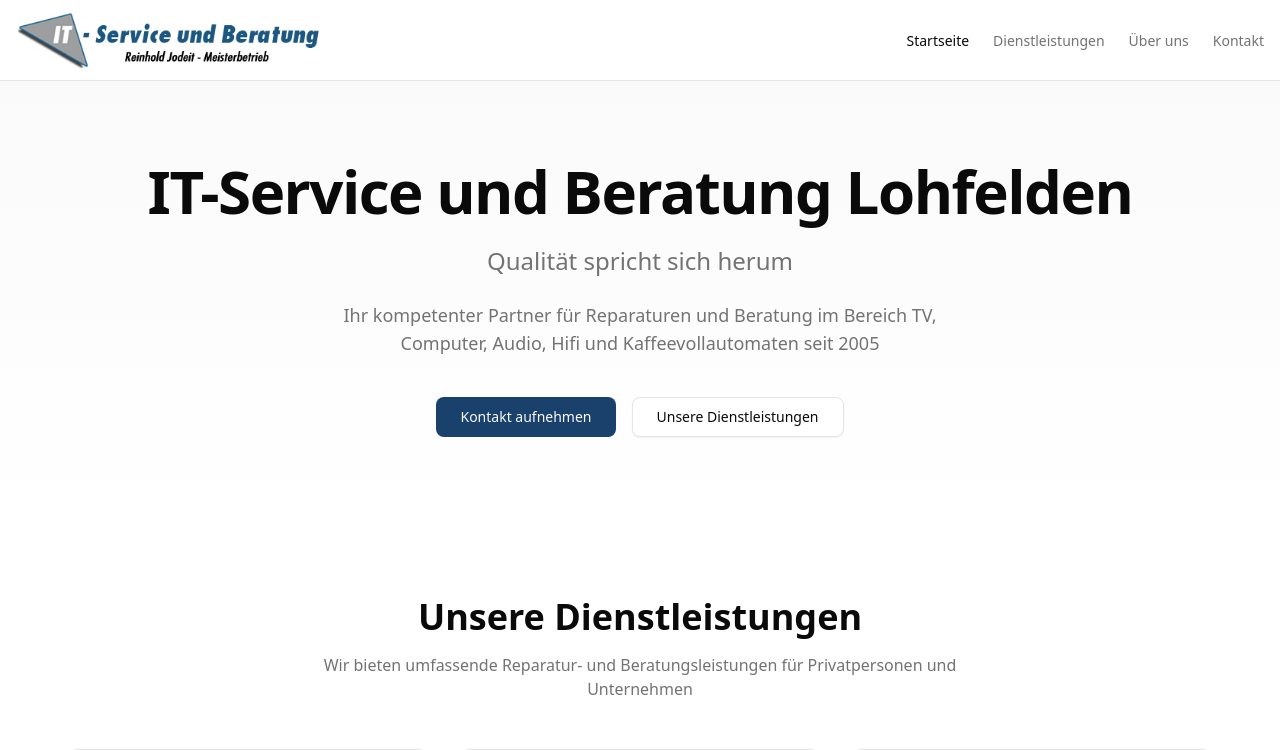
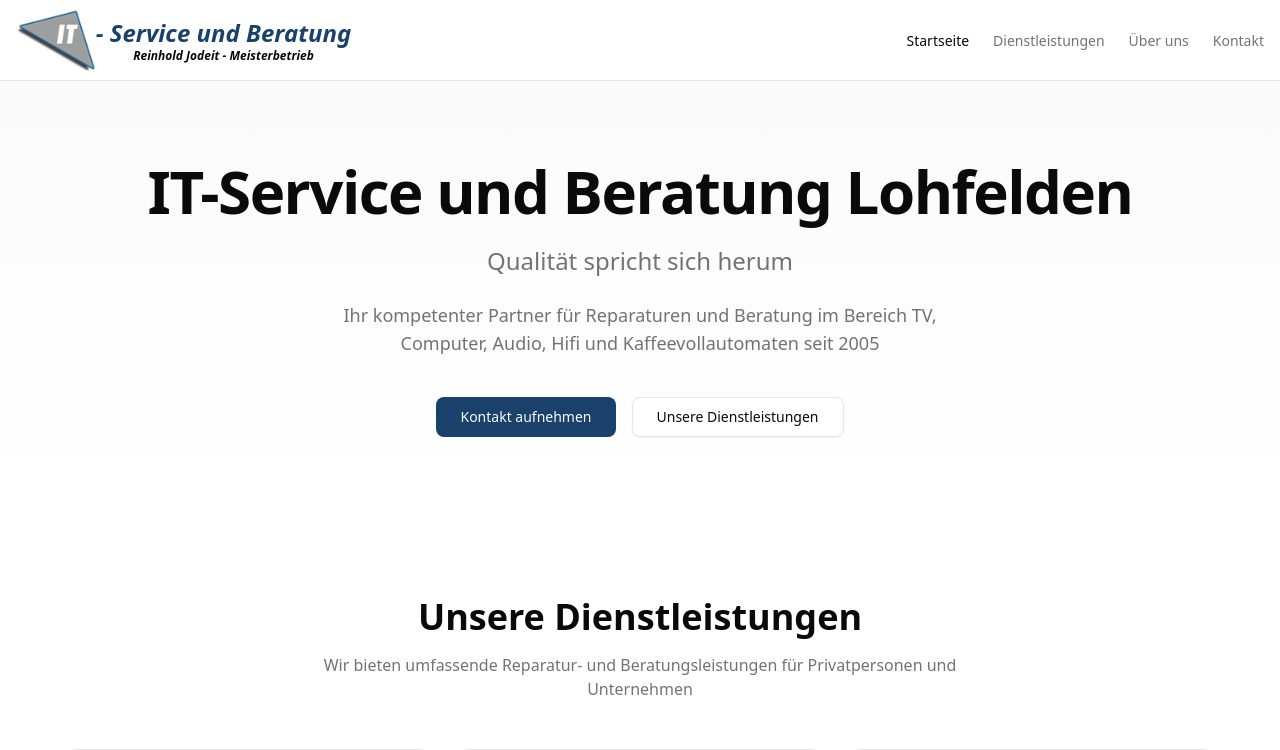
Before and after one commit to gutisalex/it-service-lohfelden, a Next.js app: page / in a window 1280 px wide. Shown: the top 750 px of the page. Built offline with nearby package versions, Linux system fonts and the light colour scheme.

Commit message:
feat: enhance navigation component with additional branding elements
- Updated logo size for improved aesthetics
- Added descriptive text for services and business owner in the navigation
- Adjusted styling for better alignment and visibility

```diff
--- a/components/navigation.tsx
+++ b/components/navigation.tsx
@@ -20,16 +20,24 @@ export function Navigation() {
       <div className="container mx-auto flex h-20 items-center justify-between px-4">
         <Link
           href="/"
-          className="flex shrink-0 focus:outline-none focus-visible:ring-2 focus-visible:ring-ring focus-visible:ring-offset-2 rounded"
+          className="flex shrink-0 items-center focus:outline-none focus-visible:ring-2 focus-visible:ring-ring focus-visible:ring-offset-2 rounded"
         >
           <Image
             src="/logo.png"
             alt="IT-Service und Beratung Lohfelden"
             width={320}
             height={56}
-            className="h-20 w-auto object-contain"
+            className="h-16 w-auto object-contain"
             priority
           />
+          <span className="hidden md:flex flex-col">
+            <span className="text-2xl font-bold italic text-primary leading-tight">
+              - Service und Beratung
+            </span>
+            <span className="text-xs font-bold italic text-foreground leading-tight text-center">
+              Reinhold Jodeit - Meisterbetrieb
+            </span>
+          </span>
         </Link>
         <ul className="flex gap-6">
           {navItems.map((item) => (
```
Also changed, not shown: public/logo.png.
